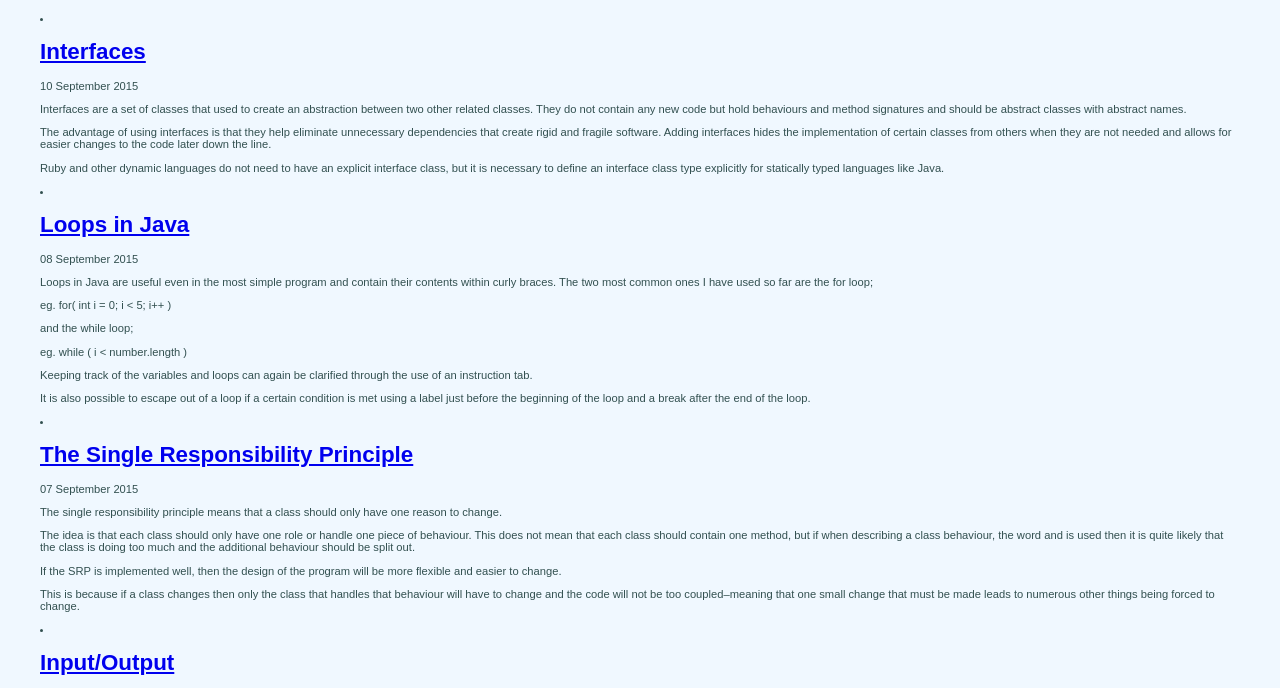
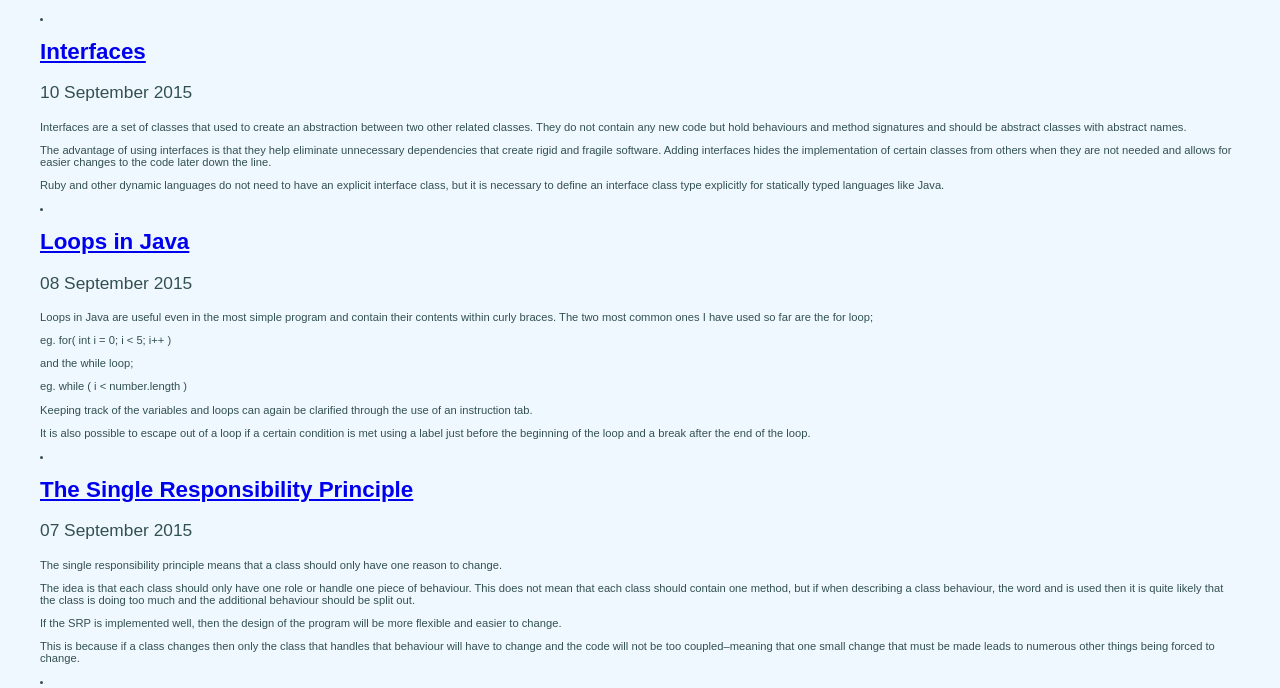
Before and after one commit to priya121/priya-blog, a plain HTML site: page index.html in a window 1280 px wide. Shown: the part 69-757 px from the top of the page. Drawn offline with Linux system fonts and the light colour scheme.

Commit message:
Edited dates font.

```diff
--- a/styles.css
+++ b/styles.css
@@ -9,3 +9,7 @@ html, body {
           Arial; font-size: 11pt;
           font-size: 70%;
     }
+
+    [data-id="published-at"] {
+          Arial; font-size: 13pt;
+    }
```
